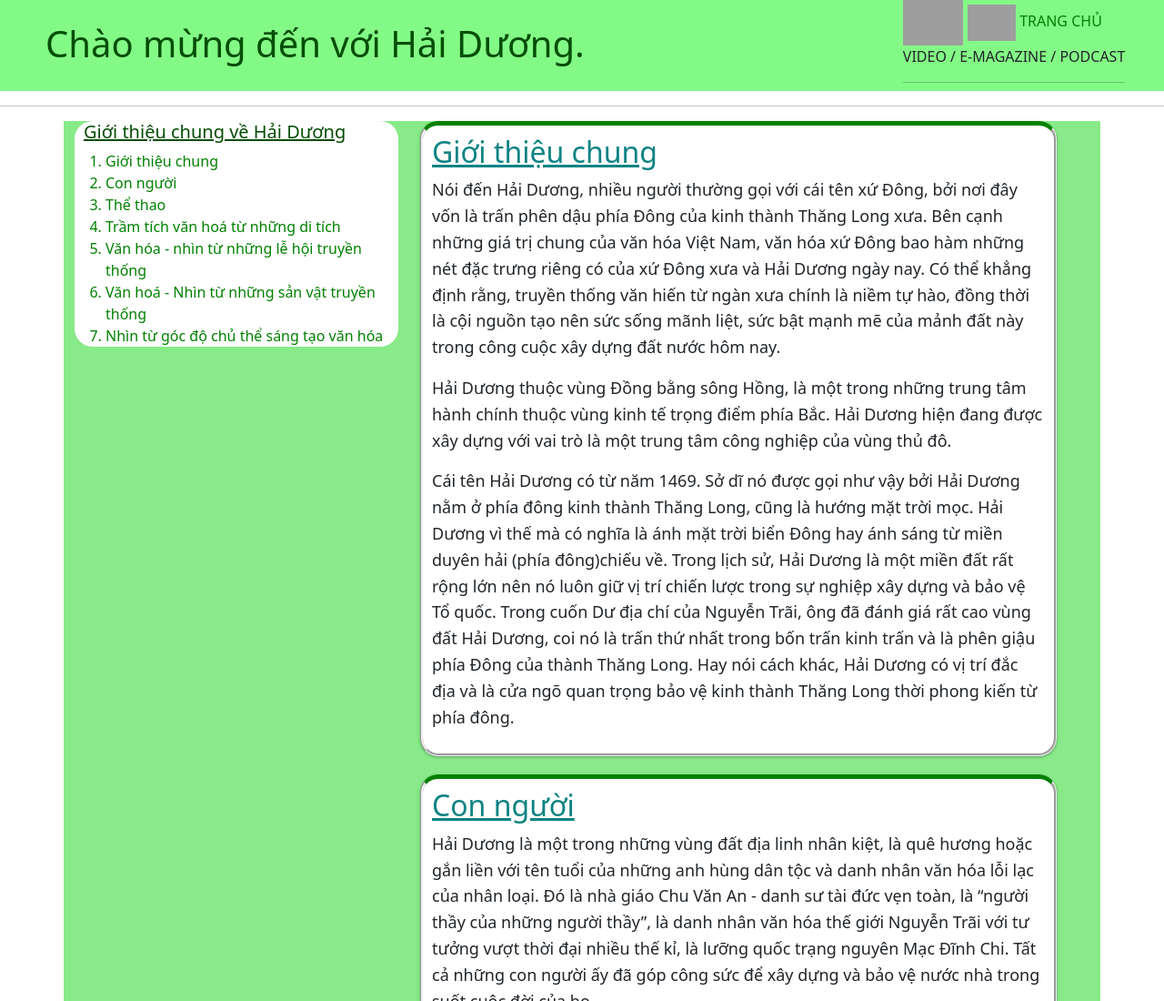
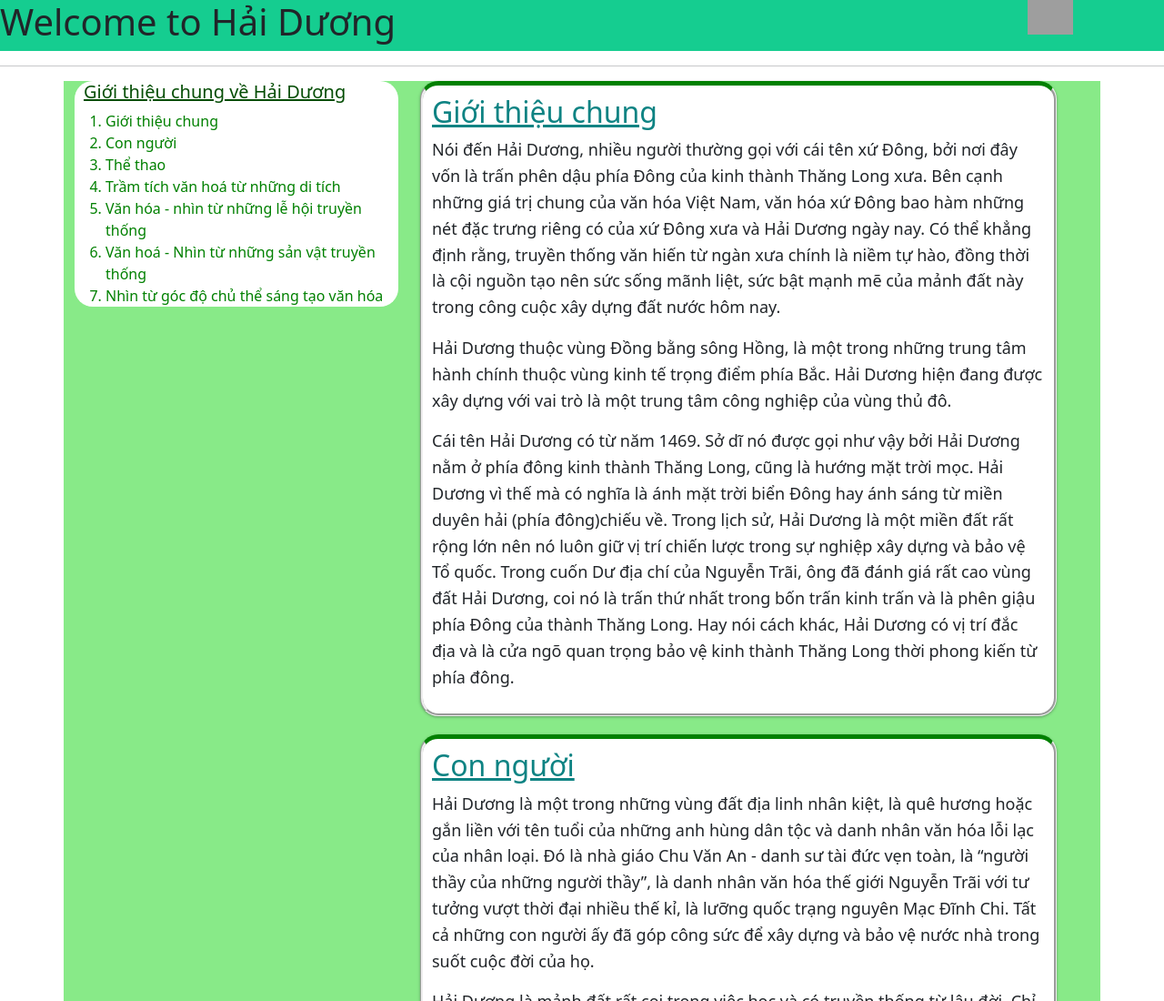
Before and after one commit to Duchung14/p3, a plain HTML site: page index.html in a window 1280 px wide. Shown: the top 1100 px of the page at 91% size. Drawn offline with nearby package versions, Linux system fonts and the light colour scheme; grey boxes are pictures that could not be loaded.

Commit message:
Add files via upload

```diff
--- a/index.css
+++ b/index.css
@@ -59,16 +59,8 @@ a:active {
     border: 0px;
     background-color: rgb(21, 205, 144);
 }
-.d-flex{
-    display: flex;
-    background-color: rgb(132, 250, 134);
-    height: 100px;
-    width: 100%;
+.ten{
+    display:flex;
+    justify-content: space-between;
+    background-color: rgb(21, 205, 144);
 }
-
-.fb{
-    padding-left: 350px;
-}
-.full{
-    padding-left:50px;
-}
--- a/index.html
+++ b/index.html
@@ -9,25 +9,12 @@
 </head>
 <body>
     <nav>
-        <div class="d-flex">
-         <div class="full">
-          <br>
-
-          <h1 style="color: rgb(2, 78, 5);">Chào mừng đến với Hải Dương. </h1>
-
-         </div>
-
-         <div class="fb">
-          <img src="https://synnexfpt.com/wp-content/uploads/2023/09/brand_logo_mau_xanh_duong_copy.jpg" height="50px" >
-          <img src="https://inuvdp.com/wp-content/uploads/2022/08/logo-zalo-02.jpg" height="40px">
-
-
-          <a href="https://grand-valkyrie-f4972c.netlify.app/">TRANG CHỦ</a>
-          <p>VIDEO / E-MAGAZINE / PODCAST</p>
-          <hr>
-         </div>
-
-
+        <div class="ten">
+            <h1>Welcome to Hải Dương</h1>
+            <div><a href="">
+                <img style="width:50px; margin-right: 100px;" src="https://cdn-icons-png.flaticon.com/512/25/25694.png">
+                </a>
+            </div>
         </div>
         <hr>
 
```
